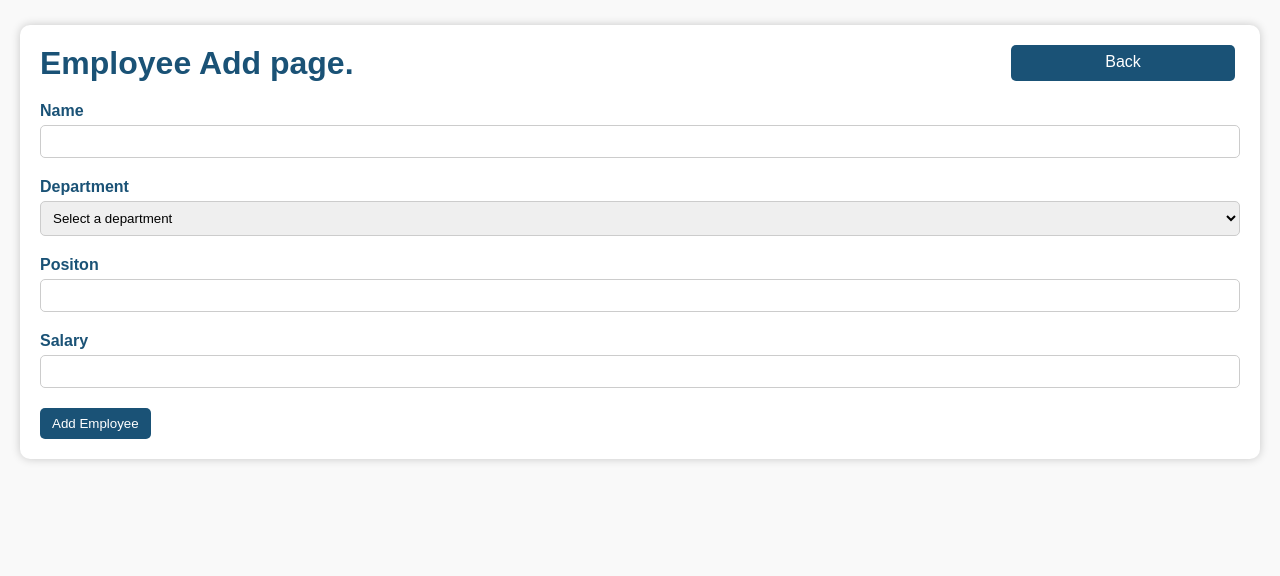
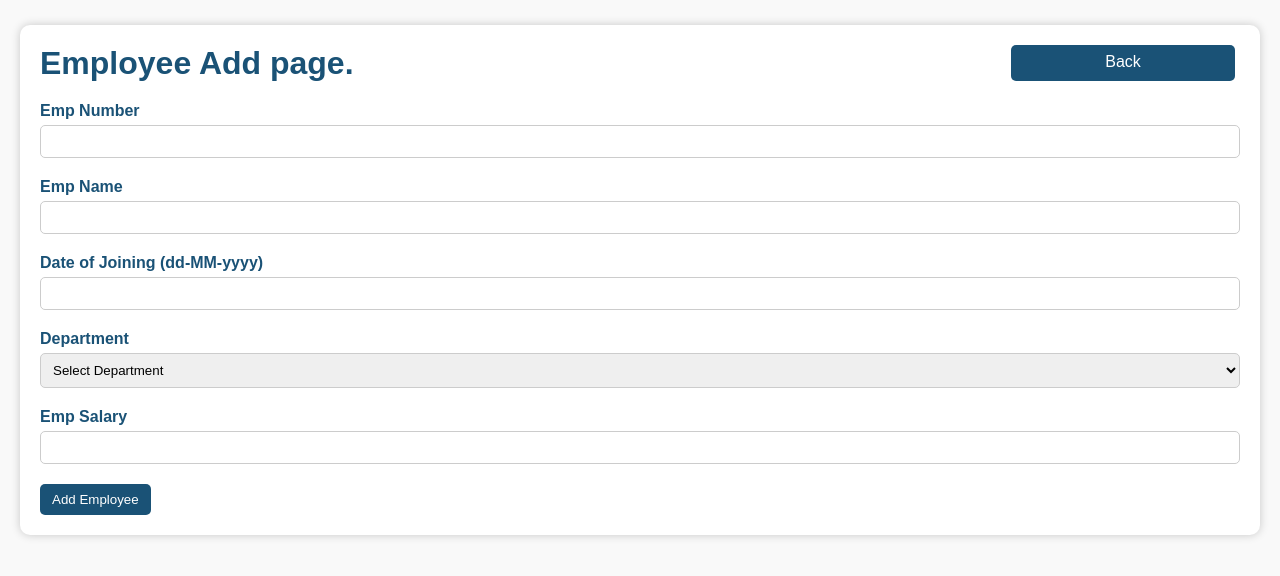
Before and after one commit to noushadbm/react-employee-mgmnt, a React (Create React App) app: page /add in a window 1280 px wide. Shown: the top 576 px of the page. Built offline with nearby package versions, Linux system fonts and the light colour scheme.

Commit message:
Employee Add updated

```diff
--- /dev/null
+++ b/src/components/common/Constants.js
@@ -0,0 +1,9 @@
+const DEPARTMENT_OPTIONS = [
+  { name: "Administration", value: "AD" },
+  { name: "Information Technology", value: "IT" },
+  { name: "Help Desk", value: "HD" },
+  { name: "Human Resource", value: "HR" },
+  { name: "Operation", value: "OP" },
+];
+
+export { DEPARTMENT_OPTIONS };
--- /dev/null
+++ b/src/components/common/Util.js
@@ -0,0 +1,11 @@
+const getNameForValue = (value, array) => {
+  if (array) {
+    const found = array.find(function (element, idx) {
+      return element["value"] === value;
+    });
+
+    return found["name"];
+  }
+};
+
+export { getNameForValue };
--- a/src/components/pages/AddEditPage/EmployeeAddEditPage.jsx
+++ b/src/components/pages/AddEditPage/EmployeeAddEditPage.jsx
@@ -5,20 +5,32 @@ import MainHeading from "../../atoms/MainHeading/MainHeading";
 import Input from "../../atoms/Input/Input";
 import Select from "../../atoms/Select/Select";
 import SubmitButton from "../../atoms/Button/SubmitButton";
+import { DEPARTMENT_OPTIONS } from "../../common/Constants";
 
 const EmployeeAddEditPage = (props) => {
+  const departments = [
+    { value: "", name: "Select Department" },
+    ...DEPARTMENT_OPTIONS,
+  ];
+
   const { state } = useLocation();
+  const [employeeNumber, setEmployeeNumber] = useState();
   const [employeeName, setEmployeeName] = useState();
   const [employeeDept, setEmployeeDept] = useState();
-  const [employeePostiion, setEmployeePostiion] = useState();
-  const [employeeSalary, setEmployeeSalary] = useState();
+  const [employeeDateOfJoining, setEmployeeDateOfJoining] = useState();
+  const [sal, setSal] = useState();
   useEffect(() => {
     console.log("state:", state);
-    setEmployeeName(state?.employee?.name);
-    setEmployeeDept(state?.employee?.department);
-    setEmployeePostiion(state?.employee?.position);
-    setEmployeeSalary(state?.employee?.salary);
+    // setEmployeeName(state?.employee?.name);
+    // setEmployeeDept(state?.employee?.department);
+    // setEmployeeDateOfJoining(state?.employee?.position);
+    // setEmployeeSalary(state?.employee?.salary);
   }, []);
+
+  const onEmpNumberChange = (value) => {
+    console.log('number change:', value);
+    setEmployeeNumber(value);
+  };
 
   const onEmpNameChange = (value) => {
     setEmployeeName(value);
@@ -28,12 +40,52 @@ const EmployeeAddEditPage = (props) => {
     setEmployeeDept(value);
   };
 
-  const departments = [
-    { value: "", name: "Select a department" },
-    { value: "Marketing", name: "Marketing" },
-    { value: "Human Resources", name: "Human Resources" },
-    { value: "Accounting", name: "Accounting" },
-  ];
+  const onDateOfJoiningChange = (value) => {
+    setEmployeeDateOfJoining(value);
+  }
+
+  const onSalChange = (val) => {
+    console.log('Sal change:', val);
+    setSal(val);
+  }
+
+  const createEmployeeRecord = (e) => {
+    e.preventDefault();
+    console.log("About to submit");
+
+    const callCreateUserApi = async () => {
+      // const obj = {};
+      // obj['empName'] = employeeName;
+      console.log("employeeName:", employeeName);
+      console.log("employeeNumber:", employeeNumber);
+      console.log("employeeDateOfJoining:", employeeDateOfJoining);
+      console.log("employeeDept:", employeeDept);
+      console.log("employeeSalary:", sal);
+
+      const requestBody = {
+        empName: employeeName,
+        empNumber: +employeeNumber,
+        dateOfJoining: employeeDateOfJoining,
+        department: employeeDept,
+        salary: sal && +sal,
+      };
+      console.log("body:", requestBody);
+      return await fetch("http://localhost:8080/api/v1/employees", {
+        method: "post",
+        headers: { "Content-Type": "application/json" },
+        body: JSON.stringify(requestBody),
+      });
+    };
+
+    callCreateUserApi()
+      .then((response) => {
+        console.log("response.status:", response.status);
+      })
+      .catch((error) => {
+        console.log("Create user failure:", error);
+      });
+  };
+
   return (
     <div className="container">
       <MainHeading title="Employee Add page.">
@@ -41,13 +93,28 @@ const EmployeeAddEditPage = (props) => {
           Back
         </Link>
       </MainHeading>
-      <form action="" method="post">
+      <form onSubmit={createEmployeeRecord}>
+        <Input
+          name="empNumber"
+          displayLabel="Emp Number"
+          required={true}
+          value={employeeNumber}
+          type="number"
+          onChange={onEmpNumberChange}
+        />
         <Input
           name="empName"
-          displayLabel="Name"
+          displayLabel="Emp Name"
           required={true}
           value={employeeName}
           onChange={onEmpNameChange}
+        />
+        <Input
+          name="dateOfJoining"
+          displayLabel="Date of Joining (dd-MM-yyyy)"
+          required={false}
+          value={employeeDateOfJoining}
+          onChange={onDateOfJoiningChange}
         />
         <Select
           name="department"
@@ -58,17 +125,12 @@ const EmployeeAddEditPage = (props) => {
           onValueChange={onDepartmentChange}
         />
         <Input
-          name="empPosition"
-          displayLabel="Positon"
-          required={false}
-          value={employeePostiion}
-        />
-        <Input
-          name="empSalary"
-          displayLabel="Salary"
-          required={false}
+          name="salary"
+          displayLabel="Emp Salary"
+          required={true}
+          value={sal}
           type="number"
-          value={employeeSalary}
+          onChange={onSalChange}
         />
         <SubmitButton>Add Employee</SubmitButton>
       </form>
--- a/src/components/pages/HomePage/HomePage.jsx
+++ b/src/components/pages/HomePage/HomePage.jsx
@@ -6,13 +6,13 @@ const HomePage = (props) => {
   const [userRole, setUserRole] = useState([]);
   useEffect(() => {
     const fetchRoles = async () => {
-      return await fetch("http://localhost:8080/api/v1/userRoles");
+      return await fetch("http://localhost:8080/ui/userRoles");
     };
 
     fetchRoles()
       .then((response) => response.json())
       .then((roles) => {
-        console.log("---- roles:", roles);
+        // console.log("---- roles:", roles);
         setUserRole(roles[0]);
       })
       .catch((error) => {
--- a/src/components/pages/ListPage/EmployeeListPage.jsx
+++ b/src/components/pages/ListPage/EmployeeListPage.jsx
@@ -3,6 +3,8 @@ import { Link, useNavigate } from "react-router-dom";
 import "./EmployeeListPage.css";
 import MainHeading from "../../atoms/MainHeading/MainHeading";
 import MainTable from "../../molecules/table/MainTable";
+import { DEPARTMENT_OPTIONS } from "../../common/Constants";
+import { getNameForValue } from "../../common/Util";
 
 const EmployeeListPage = (props) => {
   const navigate = useNavigate();
@@ -10,9 +12,7 @@ const EmployeeListPage = (props) => {
 
   useEffect(() => {
     const fetchData = async () => {
-      return await fetch("http://localhost:8080/api/v1/employees", {
-        credentials: 'include'
-      });
+      return await fetch("http://localhost:8080/api/v1/employees");
     };
 
     fetchData()
@@ -21,8 +21,14 @@ const EmployeeListPage = (props) => {
         const allEmployees = fetchedEmployees.map((fetchedEmployee) => {
           return {
             id: fetchedEmployee.id,
-            name: fetchedEmployee.firstName + " " + fetchedEmployee.lastName,
-            email: fetchedEmployee.emailId,
+            empNumber: fetchedEmployee.empNumber,
+            empName: fetchedEmployee.empName,
+            dateOfJoining: fetchedEmployee.dateOfJoining,
+            department: getNameForValue(
+              fetchedEmployee.department,
+              DEPARTMENT_OPTIONS
+            ),
+            salary: fetchedEmployee.salary,
           };
         });
         setEmployees(allEmployees);
@@ -31,18 +37,18 @@ const EmployeeListPage = (props) => {
 
   const attributeNames = [
     "id",
-    "name",
-    "email",
+    "empNumber",
+    "empName",
+    "dateOfJoining",
     "department",
-    "position",
     "salary",
   ];
   const columns = [
     "ID",
-    "Name",
-    "Email",
+    "EMP No",
+    "EMP Name",
+    "Date of Joining",
     "Department",
-    "Position",
     "Salary",
     "Actions",
   ];
@@ -58,6 +64,9 @@ const EmployeeListPage = (props) => {
         <Link className="link-style" to="/add">
           Add Employee
         </Link>
+        <Link className="link-style" to="/">
+          Back
+        </Link>
       </MainHeading>
       <MainTable
         attributeNames={attributeNames}
```
